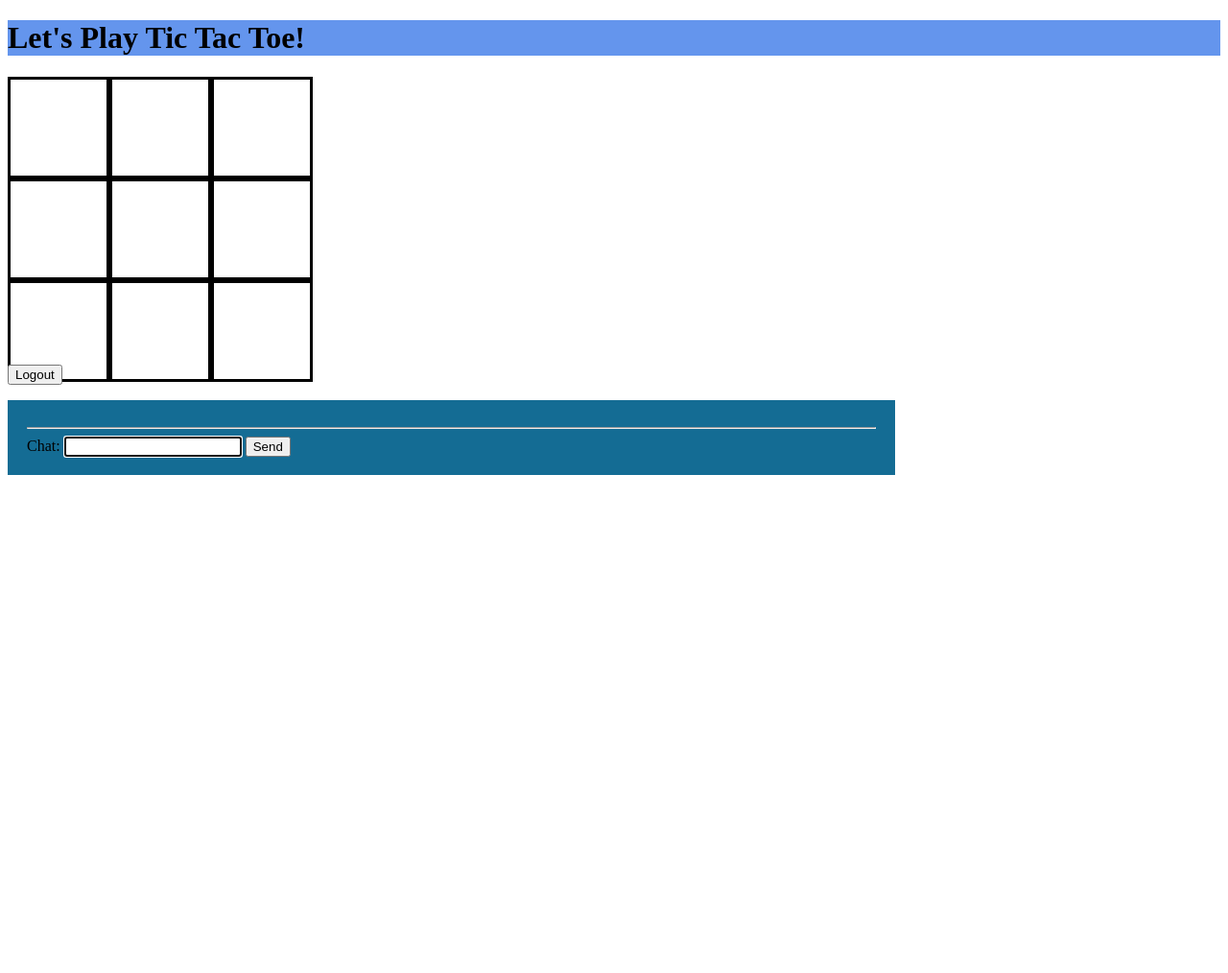
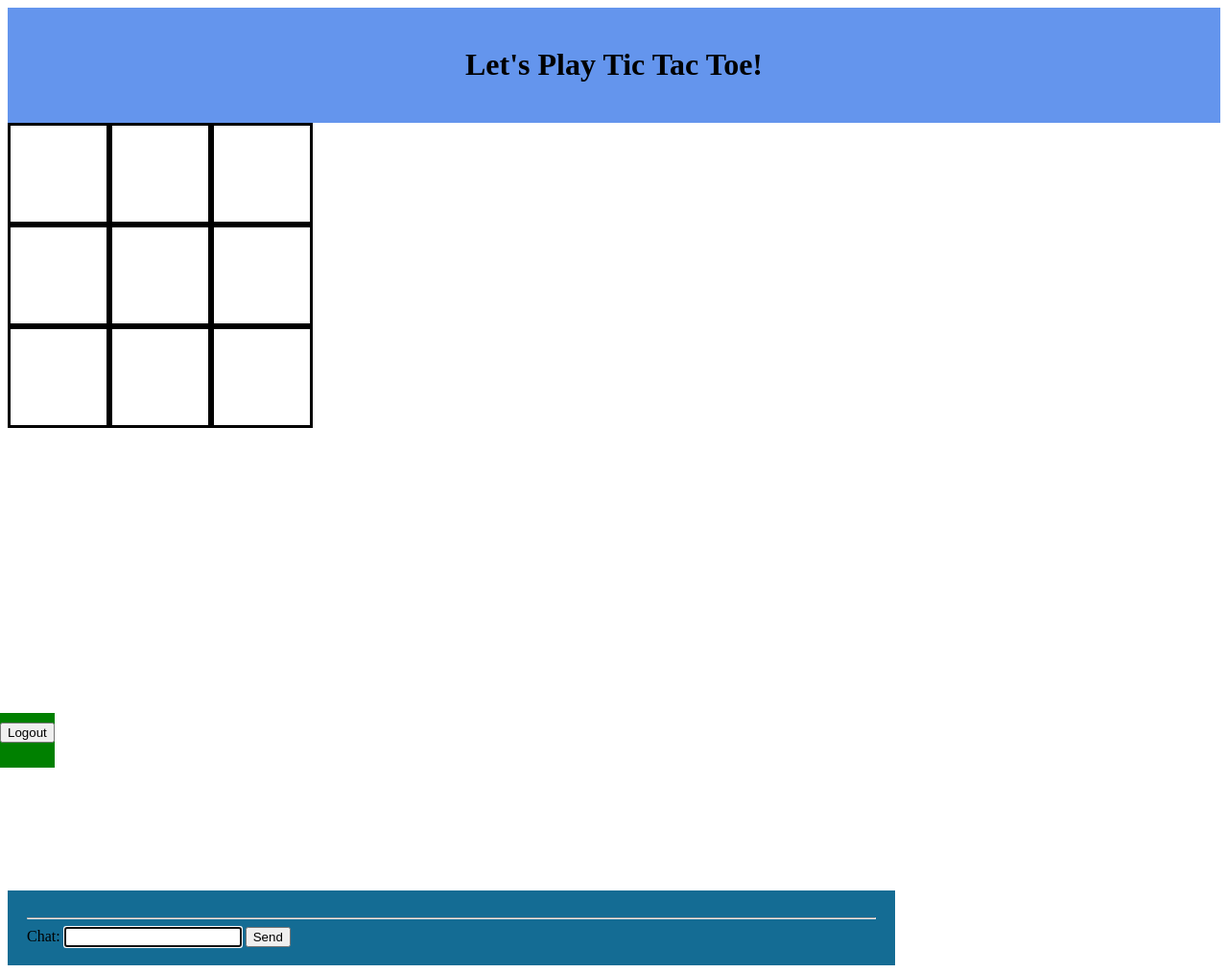
Before and after one commit to mjliao82/CSE312_Project, a Flask app: template templates/home.html in a window 1280 px wide. Shown: the whole page at 96% size. Before the commit the page ends 495 px from the top, so only its background shows below. Run offline with Flask 3, Linux system fonts and the light colour scheme; the template is opened without the code that fills it: most values are stand-ins (such as "Sample title", 1, 10 or a date in 2020); a database or web service that is not in the repository returns one stand-in record (values such as "Sample title"); data that the repository does not hold is empty.

Commit message:
more changes
tic tac board changes

```diff
--- a/static/home.css
+++ b/static/home.css
@@ -1,5 +1,4 @@
 @charset "UTF-8";
-
 .body {
     margin: 0;
     padding: 0;
@@ -21,7 +20,7 @@
   /* Set full height for main content */
   .main {
     min-height: 100vh;
-    background-color: red;
+    background-color: white;
   }
 
   /* Example styling for header and footer */
@@ -29,6 +28,7 @@
     background-color: cornflowerblue;
     text-align: center;
     padding: 20px 0;
+    align-items: center;
   }
 
   .footer {
--- a/templates/home.html
+++ b/templates/home.html
@@ -7,15 +7,14 @@
     <link rel="stylesheet" href="/static/home.css" />
   </head>
   <body onload="display();welcome();">
-    <header style="background-color: cornflowerblue; justify-content: center; align-items: center;">
+    <div class = "header" style="background-color: cornflowerblue; justify-content: center; align-items: center;">
       <h1>Let's Play Tic Tac Toe!</h1>
-    </header>
-    <main class="middle">
+    </div>
+    <div class="main">
       <div class="grid">
         <div id="block1" class="square"></div>
         <div id="block2" class="square"></div>
         <div id="block3" class="square"></div>
-
         <div id="block4" class="square"></div>
         <div id="block5" class="square"></div>
         <div id="block6" class="square"></div>
@@ -23,8 +22,8 @@
         <div id="block8" class="square"></div>
         <div id="block9" class="square"></div>
       </div>
-    </main>
-    <footer class="blue-footer">
+    </div>
+    <div class="footer">
       <form
         action="/logout"
         method="post"
@@ -33,7 +32,7 @@
         <input type="submit" value="Logout" />
       </form>
       <p id="usernameHolder"></p>
-    </footer>
+    </div>
 
     <div class="contents">
       <div class="chat">
```
